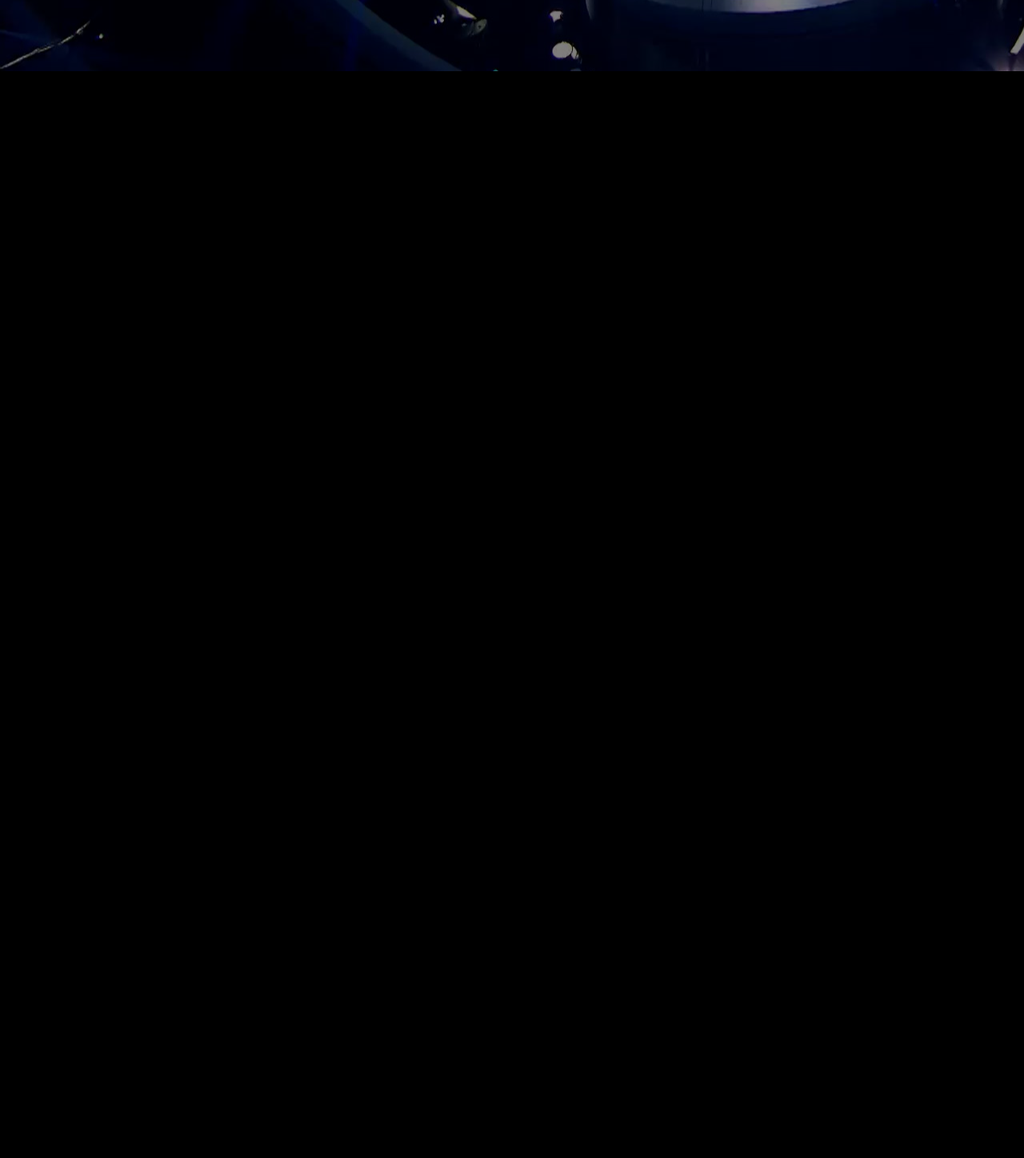
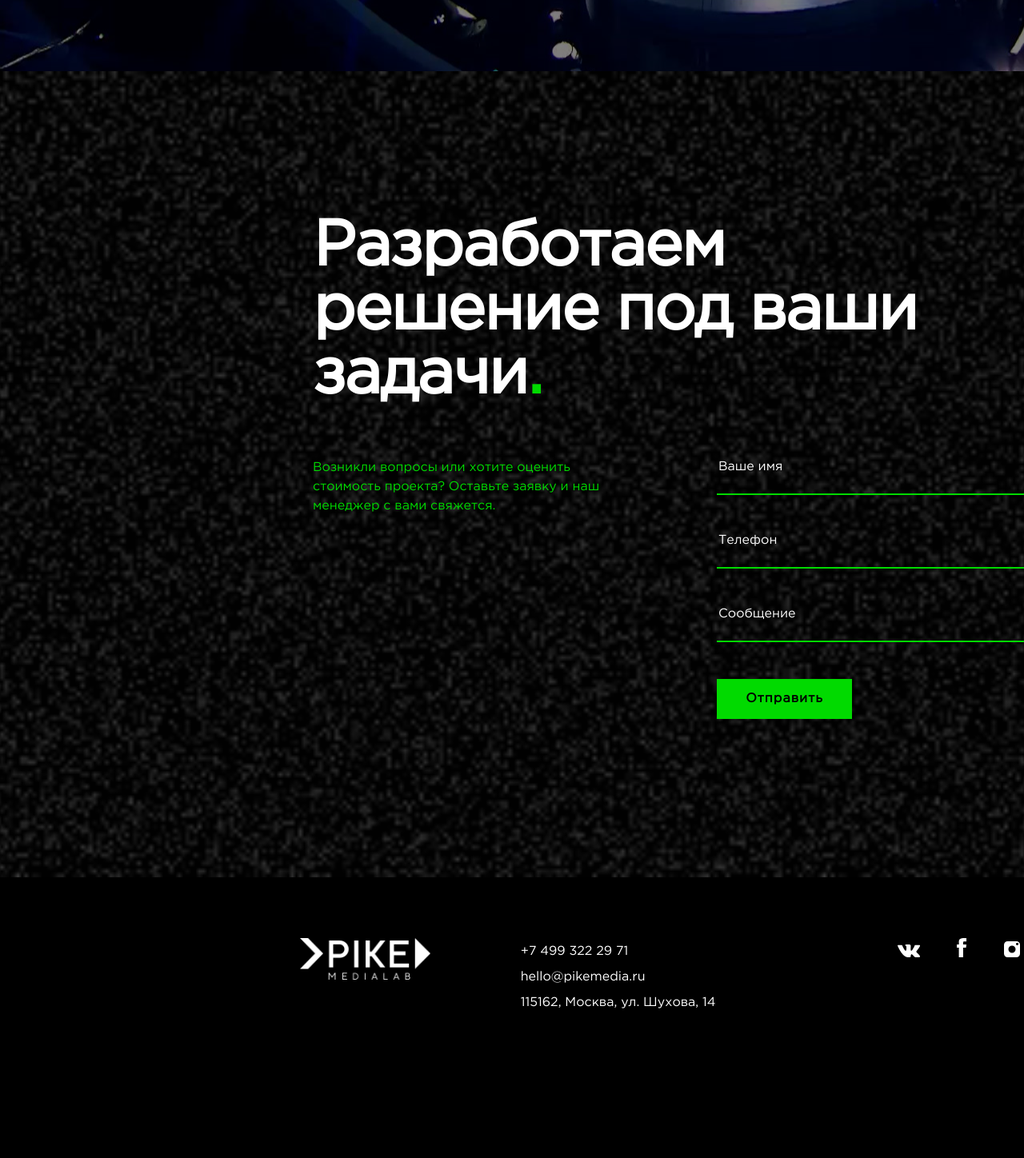
Before and after one commit to jackasmile92/second_testwork, a plain HTML site: page index-1 animation.html in a window 1280 px wide. Shown: the part 2798-4246 px from the top of the page at 80% size. Before the commit the page ends 2887 px from the top, so only its background shows below. Drawn offline with nearby package versions, Linux system fonts and the light colour scheme.

Commit message:
another commit with stupid name

```diff
--- a/css/clients-1920.css
+++ b/css/clients-1920.css
@@ -195,8 +195,3 @@
                 letter-spacing: -0.85px;
                 color: #000000;
             }
-
-            .number{
-                opacity: 0;
-                margin-top: 500px;
-            }
--- a/css/clients-animation.css
+++ b/css/clients-animation.css
@@ -3,6 +3,11 @@
     animation-duration: 2s;
     animation-name: number_appear;
     animation-fill-mode:both;
+}
+
+.number{
+    opacity: 0;
+    margin-top: 500px;
 }
 
 @keyframes number_appear{
--- /dev/null
+++ b/css/feedback-animation.css
@@ -0,0 +1,47 @@
+.feedback.active .feedback__title{
+    animation-name: feedback-move;
+    animation-duration: 2s;
+    animation-fill-mode: forwards;
+
+}
+
+@keyframes feedback-move{
+    to  {
+        margin-top: 0px;
+        opacity: 1;
+    }
+
+}
+
+.feedback .feedback__title{
+    margin-top: 200px;
+    opacity: 0.3;
+}
+
+
+.feedback .feedback__form{
+    margin-top: 200px;
+    opacity: 0.3;
+}
+
+.feedback.active .feedback__form{
+    animation-name: feedback-move;
+    animation-duration: 2s;
+    animation-fill-mode: forwards;
+    animation-delay: 300ms;
+
+}
+
+
+.feedback .feedback__button{
+    margin-top: 200px;
+    opacity: 0.3;
+}
+
+.feedback.active .feedback__button{
+    animation-name: feedback-move;
+    animation-duration: 2s;
+    animation-fill-mode: forwards;
+    animation-delay: 600ms;
+
+}
--- a/index-1 animation.html
+++ b/index-1 animation.html
@@ -54,6 +54,7 @@
         <link rel="stylesheet" href="./css/banner02-1920.css">
         <link rel="stylesheet" href="./css/experience-1920.css">
         <link rel="stylesheet" href="./css/feedback-1920.css">
+        <link rel="stylesheet" href="./css/feedback-animation.css">
         <link rel="stylesheet" href="./css/footer-1920.css">
 
         <script src="https://cdnjs.cloudflare.com/ajax/libs/jquery/3.4.0/jquery.min.js"></script>
@@ -171,6 +172,51 @@
             </div>
         </div>
 
+
+        <div class="feedback">
+            <div class="feedback__title">
+                Разработаем решение под ваши задачи<span class="feedback__dot">.</span>
+            </div>
+            <div class="feedback__form">
+                <div class="feedback__info">
+                    Возникли вопросы или хотите оценить стоимость проекта? Оставьте заявку и наш менеджер с вами свяжется.
+                </div>
+                <div class="feedback__input">
+                    <div class="feedback__field"><input placeholder="Ваше имя"></div>
+                    <div class="feedback__field"><input placeholder="Телефон"></div>
+                    <div class="feedback__field"><input placeholder="Сообщение"></div>
+                    <button class="feedback__button"><div><b>Отправить</b></div></button>
+                </div>
+             </div>
+        </div>
+
+        <div class="footer">
+            <div class="footer__contact">
+                <div class="footer__logo">
+                    <img src="./src/img/png/logo-light@2x.png">
+                </div>
+                <div class="footer__contact-info">
+                    <div>+7 499 322 29 71</div>
+                    <div>hello@pikemedia.ru</div>
+                    <div>115162, Москва, ул. Шухова, 14</div>
+                </div>
+            </div>
+            <div class="footer__social">
+                <div class="footer__icons">
+                    <div><a><img src="./src/img/svg/vk.svg" class="vk"></a></div>
+                    <div><a><img src="./src/img/svg/facebook.svg" class="facebook"></a></div>
+                    <div><a><img src="./src/img/svg/insta.svg" class="insta"></a></div>
+                    <div><a><img src="./src/img/svg/ok.svg" class="ok"></a></div>
+                    <div><a><img src="./src/img/svg/twitter.svg" class="twitter"></a></div>
+                    <div><a><img src="./src/img/svg/switch.svg" class="switch"></a></div>
+                    <div><a><img src="./src/img/svg/youtube.svg" class="youtube"></a></div>
+                </div>
+                <div class="footer__dev">
+                    <a>Redis</a> &mdash; создание сайта
+                </div>
+            </div>
+        </div>
+
         <script src="./js/counter_function_jquery.js"></script>
 
 
@@ -201,6 +247,7 @@
             var firstBox = document.querySelector(".header");
             var secondBox = document.querySelector(".banner01");
             var thirdBox = document.querySelector(".clients");
+            var feedbackBox = document.querySelector(".feedback");
 
             function scrolling(e) {
 
@@ -241,6 +288,19 @@
                     my_jquery_function();
                   }
 
+                if (isFullyVisible(feedbackBox)) {
+                    feedbackBox.classList.add("active");
+                    step =3;
+                }
+                if (isPartiallyVisible(feedbackBox)) {
+                    if(step != 3 ){
+                    window.scrollBy({
+                    top: 127, // could be negative value
+                    left: 0,
+                    behavior: 'smooth'
+                });}
+                }
+
               }
 
 
@@ -252,7 +312,7 @@
               var bottom = elementBoundary.bottom;
               var height = elementBoundary.height;
 
-              return ((top + height >= 0) && (height + window.innerHeight >= bottom));
+              return ((top <=   window.innerHeight - 500 ) && (height + window.innerHeight >= bottom));
             }
 
             function isFullyVisible(el) {
```
Also changed, not shown: index.html (+3 -1 lines).
